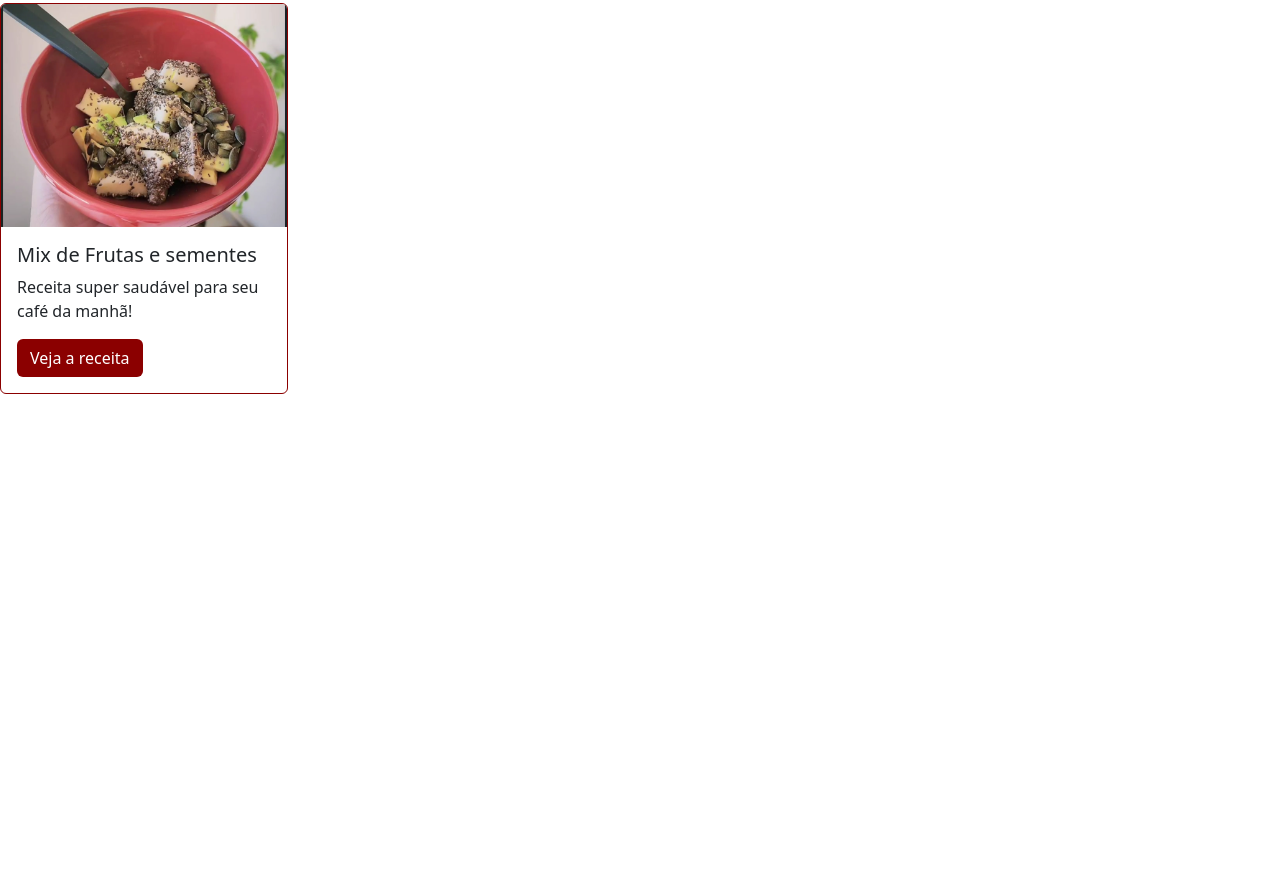
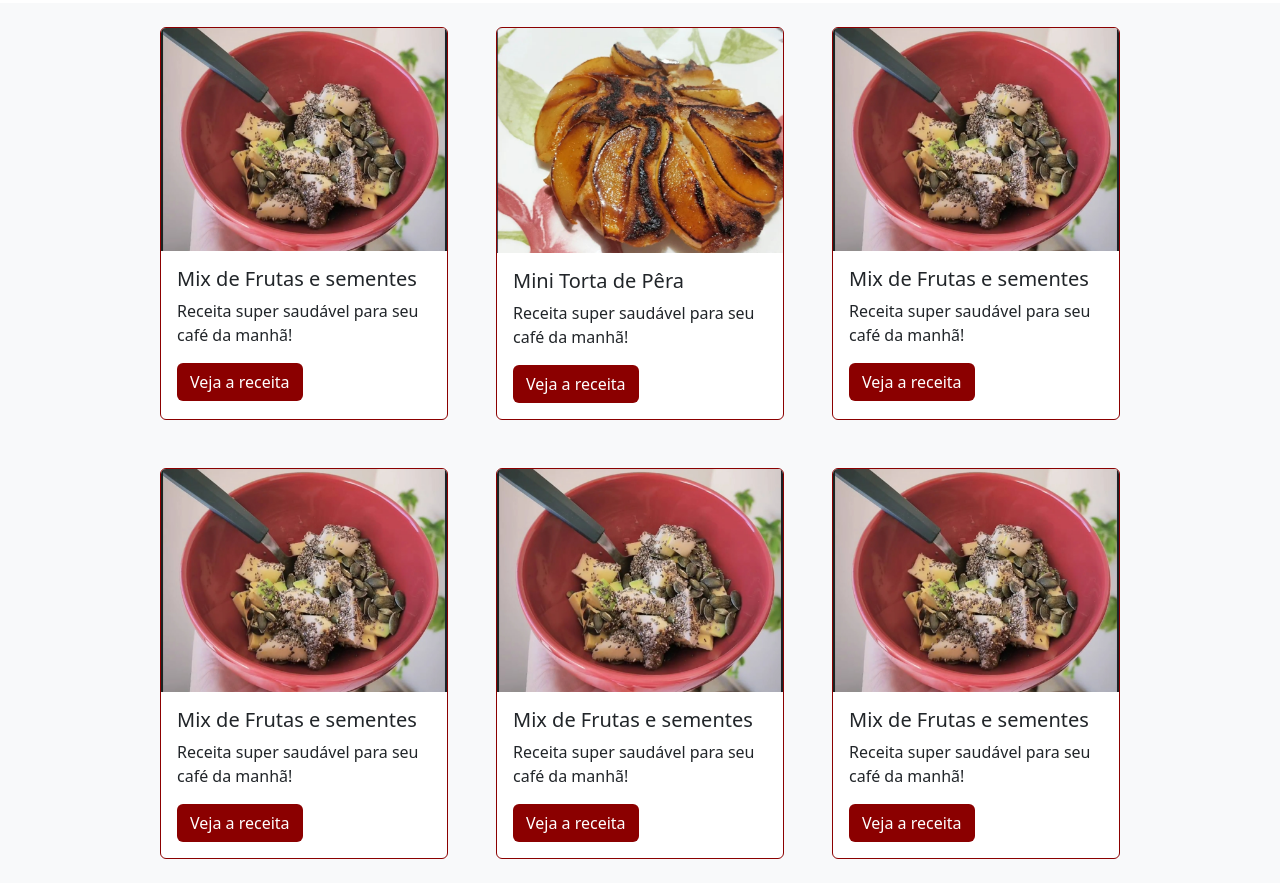
Before and after one commit to DanielaLeguari/landing-page-receitas, a plain HTML site: page index.html in a window 1280 px wide. Shown: the part 637-1520 px from the top of the page. Before the commit the page ends 1031 px from the top, so only its background shows below. Drawn offline with nearby package versions, Linux system fonts and the light colour scheme.

Commit message:
grid dos cards e css

```diff
--- a/index.html
+++ b/index.html
@@ -73,14 +73,62 @@
 
 
     <!--card-->
-    <section id="receitas">
-      <div class="card borda-cor-especial" style="width: 18rem;">
-        <img src="./src/img/card1-png.png" class="card-img-top" alt="...">
-        <div class="card-body">
-          <h5 class="card-title">Mix de Frutas e sementes</h5>
-          <p class="card-text">Receita super saudável para seu café da manhã!</p>
-          <a href="#" class="btn botao-cor-especial">Veja a receita</a>
-        </div>
+    <section class="container-fluid bg-light" id="receitas">
+      <div class="row justify-content-center">
+        <article class="card borda-cor-especial card-largura p-0 m-4 col-12 col-md-4">
+          <img src="./src/img/card1-png.png" class="card-img-top .card-posicao-imagem" alt="...">
+          <div class="card-body">
+            <h5 class="card-title">Mix de Frutas e sementes</h5>
+            <p class="card-text">Receita super saudável para seu café da manhã!</p>
+            <a href="#" class="btn botao-cor-especial">Veja a receita</a>
+          </div>
+        </article>
+
+        <article class="card borda-cor-especial card-largura p-0  m-4 col-12 col-md-4">
+          <img src="./src/img/carrosel2.png" class="card-img-top .card-posicao-imagem" alt="prato com fruta e sementes">
+          <div class="card-body">
+            <h5 class="card-title">Mini Torta de Pêra</h5>
+            <p class="card-text">Receita super saudável para seu café da manhã!</p>
+            <a href="#" class="btn botao-cor-especial">Veja a receita</a>
+          </div>
+        </article>
+
+        <article class="card borda-cor-especial card-largura p-0 m-4 col-12  col-md-4">
+          <img src="./src/img/card1-png.png" class="card-img-top .card-posicao-imagem"
+            alt="Mini torta com pêras caramelizadas">
+          <div class="card-body">
+            <h5 class="card-title">Mix de Frutas e sementes</h5>
+            <p class="card-text">Receita super saudável para seu café da manhã!</p>
+            <a href="#" class="btn botao-cor-especial">Veja a receita</a>
+          </div>
+        </article>
+
+        <article class="card borda-cor-especial card-largura p-0 m-4 col-12 col-md-4">
+          <img src="./src/img/card1-png.png" class="card-img-top .card-posicao-imagem" alt="...">
+          <div class="card-body">
+            <h5 class="card-title">Mix de Frutas e sementes</h5>
+            <p class="card-text">Receita super saudável para seu café da manhã!</p>
+            <a href="#" class="btn botao-cor-especial">Veja a receita</a>
+          </div>
+        </article>
+
+        <article class="card borda-cor-especial card-largura p-0 m-4 col-12 col-md-4">
+          <img src="./src/img/card1-png.png" class="card-img-top .card-posicao-imagem" alt="...">
+          <div class="card-body">
+            <h5 class="card-title">Mix de Frutas e sementes</h5>
+            <p class="card-text">Receita super saudável para seu café da manhã!</p>
+            <a href="#" class="btn botao-cor-especial">Veja a receita</a>
+          </div>
+        </article>
+
+        <article class="card borda-cor-especial card-largura p-0 m-4 col-12 col-md-4">
+          <img src="./src/img/card1-png.png" class="card-img-top .card-posicao-imagem" alt="...">
+          <div class="card-body">
+            <h5 class="card-title">Mix de Frutas e sementes</h5>
+            <p class="card-text">Receita super saudável para seu café da manhã!</p>
+            <a href="#" class="btn botao-cor-especial">Veja a receita</a>
+          </div>
+        </article>
       </div>
     </section>
 
--- a/src/style.css
+++ b/src/style.css
@@ -26,3 +26,13 @@
 .borda-cor-especial{
     border-color: darkred;
 }
+
+/* cards */
+.card-posicao-imagem{
+    object-fit: cover;
+    height: 200px;
+}
+
+.card-largura{
+    max-width: 18rem;
+}
```
